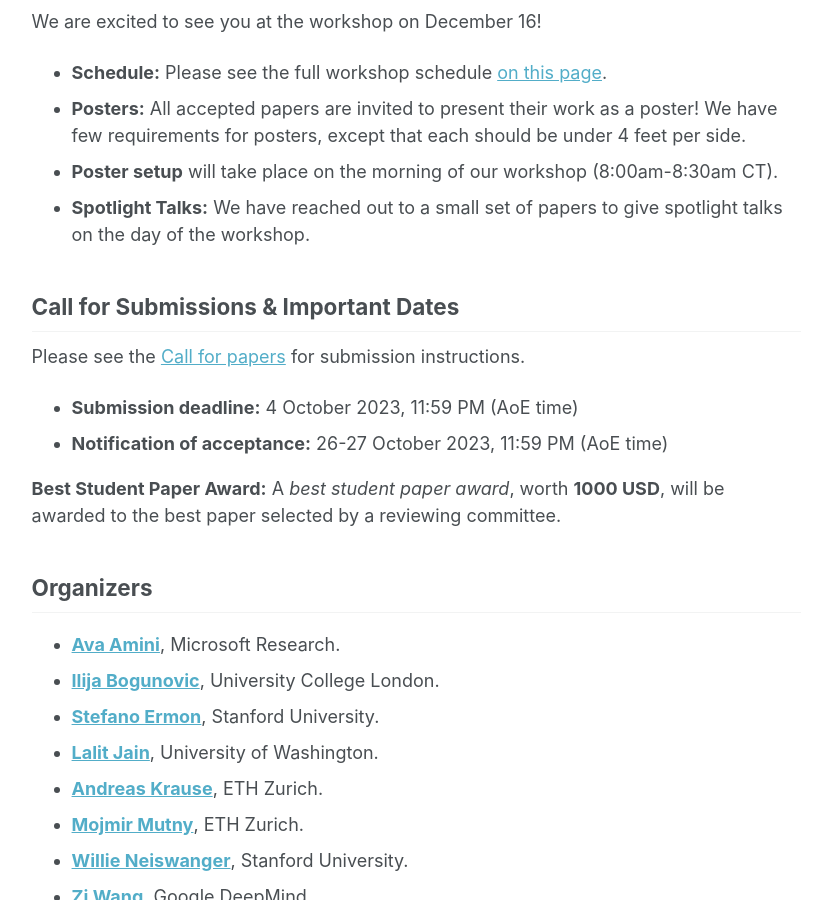
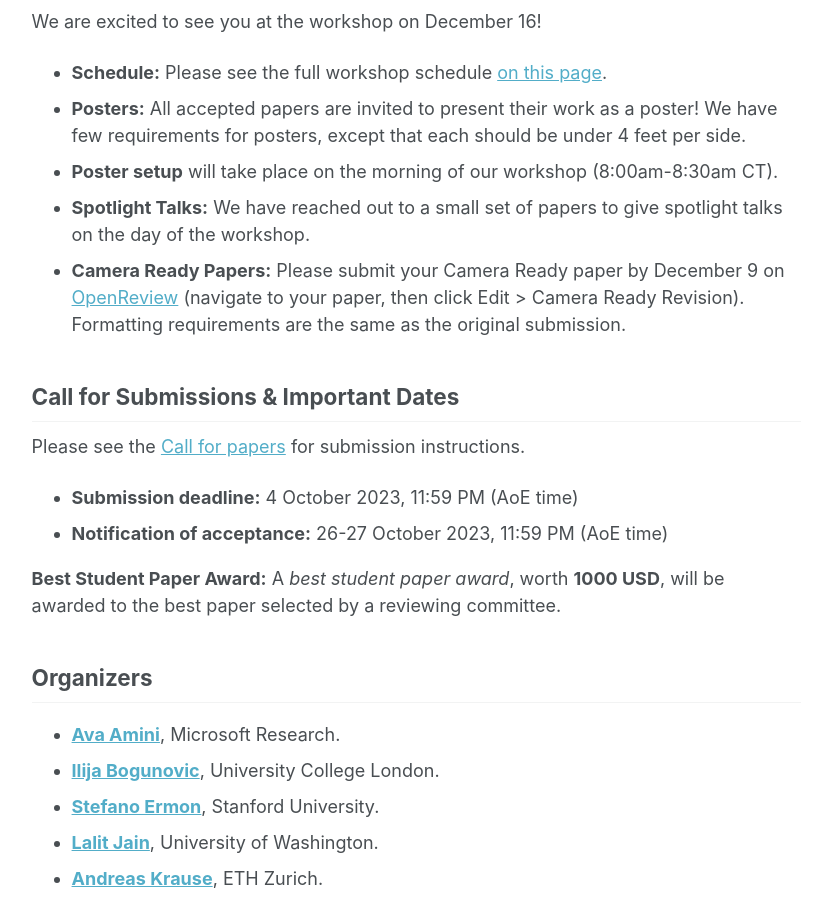
Before and after one commit to realworldml/neurips2023, a Jekyll site: the page built from _pages/about.md, in a window 1280 px wide and 900 px high, scrolled down 917 px. Shown: the whole window, without its empty margins (250-1082 px from the left). Built offline with Jekyll 4.4.1, drawn with Linux system fonts in a browser that asks for light colours.

Commit message:
update about page, camera ready info

```diff
--- a/_pages/about.md
+++ b/_pages/about.md
@@ -33,6 +33,7 @@ We are excited to see you at the workshop on December 16!
 * **Posters:** All accepted papers are invited to present their work as a poster! We have few requirements for posters, except that each should be under 4 feet per side.
 * **Poster setup** will take place on the morning of our workshop (8:00am-8:30am CT).
 * **Spotlight Talks:** We have reached out to a small set of papers to give spotlight talks on the day of the workshop.
+* **Camera Ready Papers:** Please submit your Camera Ready paper by December 9 on [OpenReview](https://openreview.net/group?id=NeurIPS.cc/2023/Workshop/ReALML) (navigate to your paper, then click Edit > Camera Ready Revision). Formatting requirements are the same as the original submission.
 
 
 Call for Submissions & Important Dates
```
